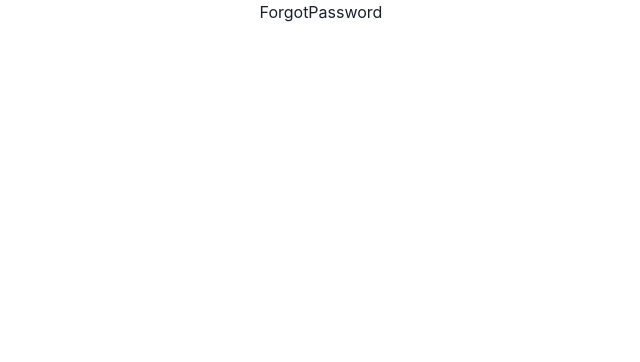
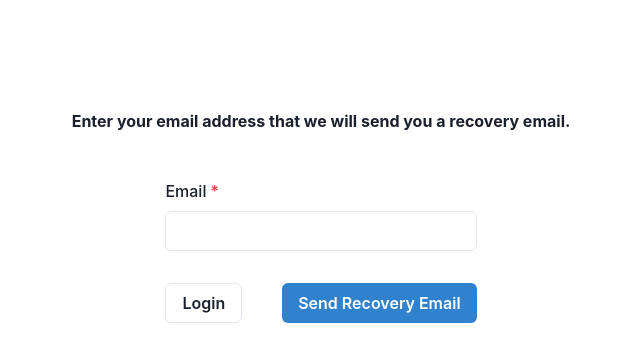
Before and after one commit to RenanPaixao/remake-web, a React (Vite) app: page /forgot-password in a window 1280 px wide. Shown: the top 362 px of the page, without its empty margins (319-959 px from the left). Built offline with nearby package versions, Linux system fonts and the light colour scheme; no server answers.

Commit message:
feat: add ForgotPassword.tsx screen

```diff
--- a/src/pages/ForgotPassword.tsx
+++ b/src/pages/ForgotPassword.tsx
@@ -1,3 +1,68 @@
+import { useFormik } from 'formik'
+import { Button, ButtonGroup, Center, FormControl, FormErrorMessage, FormLabel, Heading, Input } from '@chakra-ui/react'
+import { useNavigate } from 'react-router-dom'
+import * as Yup from 'yup'
+import { hasFormikError } from '../utils/hasFormikError.ts'
+
+const validationSchema = Yup.object({
+  email: Yup.string().email('Invalid email address').required('Required').max(50, 'Email must be at most 50 characters')
+})
+
+type FormValues = Yup.InferType<typeof validationSchema>
+
 export const ForgotPassword = () => {
-  return <div>ForgotPassword</div>
+  const navigate = useNavigate()
+
+  const formik = useFormik<FormValues>({
+    initialValues:{
+      email: ''
+    },
+    onSubmit: async values => {
+      console.log(values)
+    },
+    validationSchema,
+    validateOnBlur: true
+  })
+
+  /**
+   * Go to the login page.
+   */
+  function goToLogin() {
+    navigate('/login')
+  }
+
+  return <Center pt={28} flexDirection={'column'}>
+    <Heading size={'sm'} mb={8}>
+      Enter your email address that we will send you a recovery email.
+    </Heading>
+    <form onSubmit={formik.handleSubmit}>
+      <FormControl
+        mt={4}
+        isRequired
+        isInvalid={hasFormikError<FormValues>('email', formik.touched, formik.errors)}
+      >
+        <FormLabel htmlFor="email" >Email</FormLabel>
+        <Input
+          name={'email'}
+          type={'email'}
+          onChange={formik.handleChange}
+          onBlur={formik.handleBlur}
+          value={formik.values.email}
+        />
+        <FormErrorMessage>{formik.errors.email}</FormErrorMessage>
+      </FormControl>
+
+      <ButtonGroup mt={8} spacing={10} isDisabled={formik.isSubmitting}>
+        <Button variant={'outline'} isLoading={formik.isSubmitting} onClick={goToLogin}>Login</Button>
+        <Button
+          colorScheme={'blue'}
+          type={'submit'}
+          isLoading={formik.isSubmitting}
+          isDisabled={Object.keys(formik.errors).length > 0}
+        >
+          Send Recovery Email
+        </Button>
+      </ButtonGroup>
+    </form>
+  </Center>
 }
--- /dev/null
+++ b/src/utils/hasFormikError.ts
@@ -0,0 +1,12 @@
+import { FormikErrors, FormikTouched } from 'formik'
+
+/** TODO: add this to all places using hasError function
+ * Check if a field has an error.
+ *
+ * @param name - The name of the field.
+ * @param touched - The object with all touched fields.
+ * @param errors - The object with all errors.
+ */
+export function hasFormikError<T>(name: keyof T, touched: FormikTouched<T>, errors: FormikErrors<T>): boolean {
+  return !!touched[name] && !!errors[name]
+}
```
